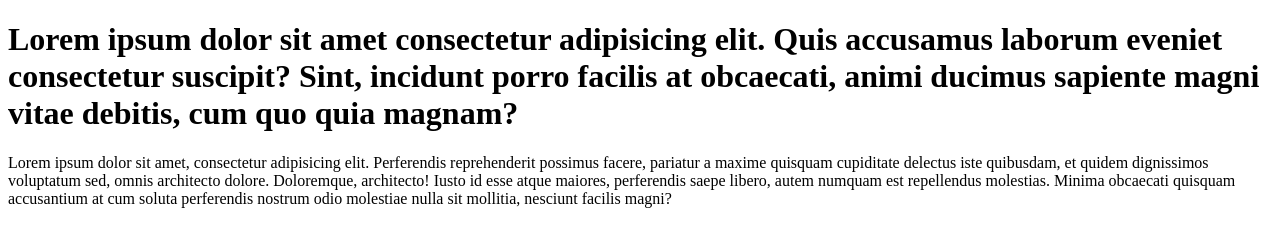
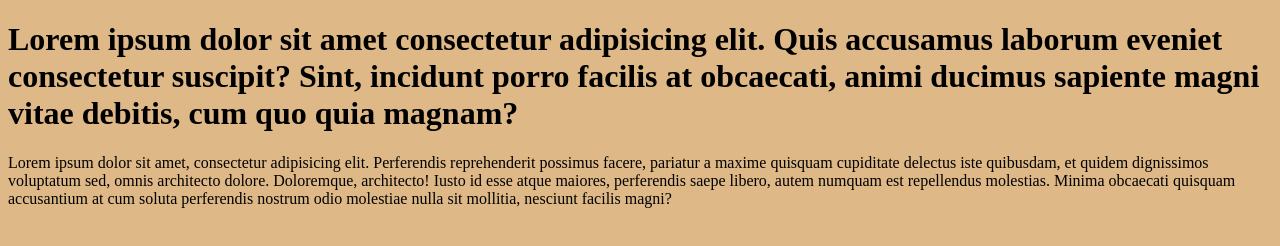
Before and after one commit to Danyloum/zadanie1, a plain HTML site: page index.html in a window 1280 px wide. Drawn offline with Linux system fonts and the light colour scheme.

Commit message:
change background color

```diff
--- a/index.html
+++ b/index.html
@@ -5,6 +5,11 @@
     <meta http-equiv="X-UA-Compatible" content="IE=edge">
     <meta name="viewport" content="width=device-width, initial-scale=1.0">
     <title>My Project</title>
+    <style>
+        body{
+            background-color: burlywood;
+        }
+    </style>
 </head>
 <body>
     <h1>Lorem ipsum dolor sit amet consectetur adipisicing elit. Quis accusamus laborum eveniet consectetur suscipit? Sint, incidunt porro facilis at obcaecati, animi ducimus sapiente magni vitae debitis, cum quo quia magnam?</h1>
```
